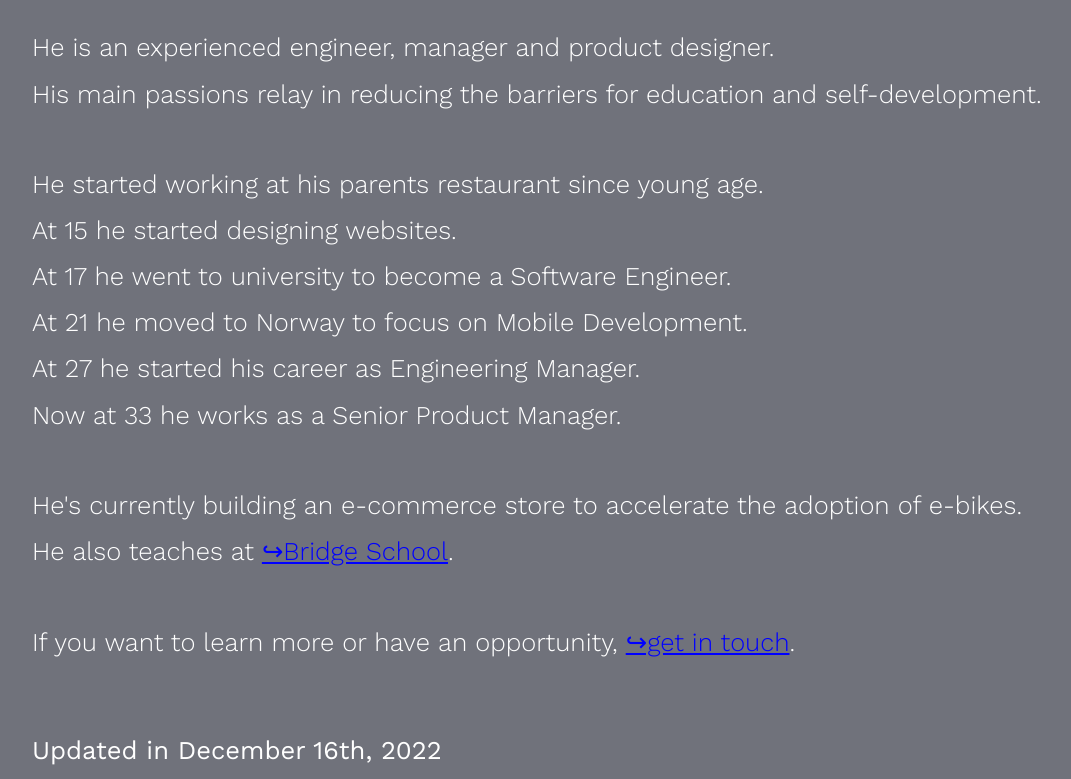
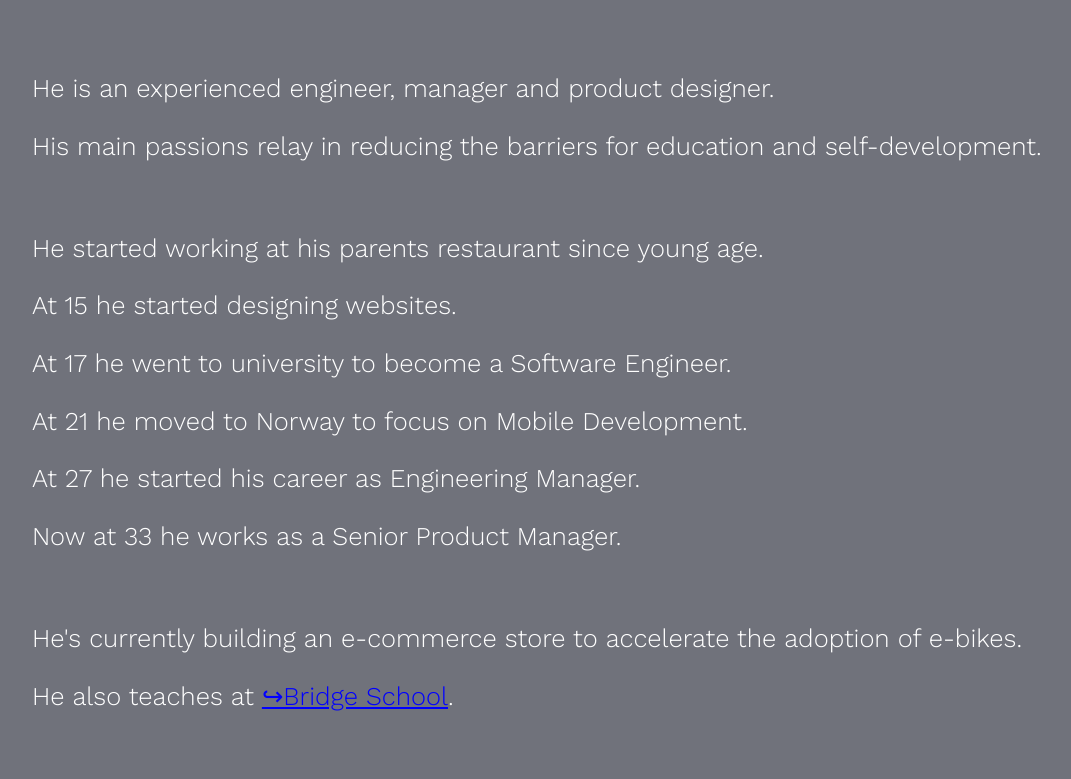
Before and after one commit to 3lvis/3lvis.github.io, a plain HTML site: page index.html in a window 1280 px wide. Shown: the part 240-1019 px from the top of the page, without its empty margins (32-1103 px from the left). Drawn offline with nearby package versions, Linux system fonts and the light colour scheme; a web font is replaced by a local one.

Commit message:
Improve line height

```diff
--- a/main.css
+++ b/main.css
@@ -32,5 +32,5 @@ a {
 p {
     color: #fff;
     font-size: 1.6em;
-    line-height: 0.8em;
+    line-height: 32px;
 }
```
